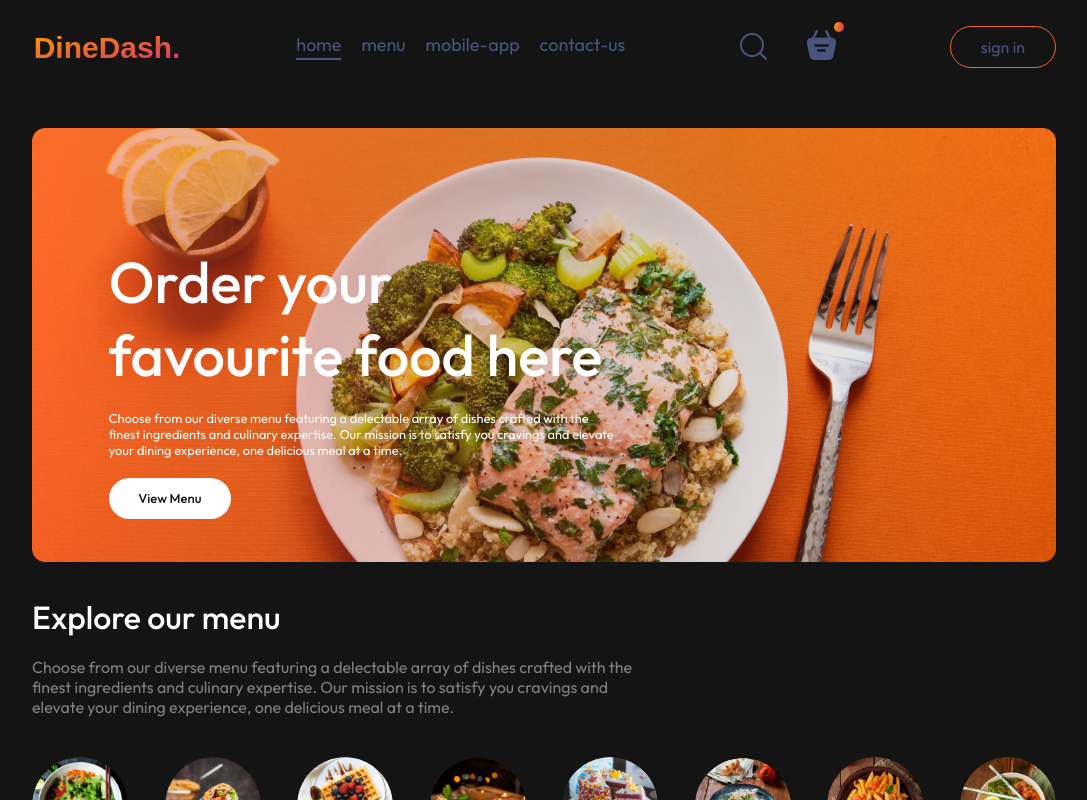
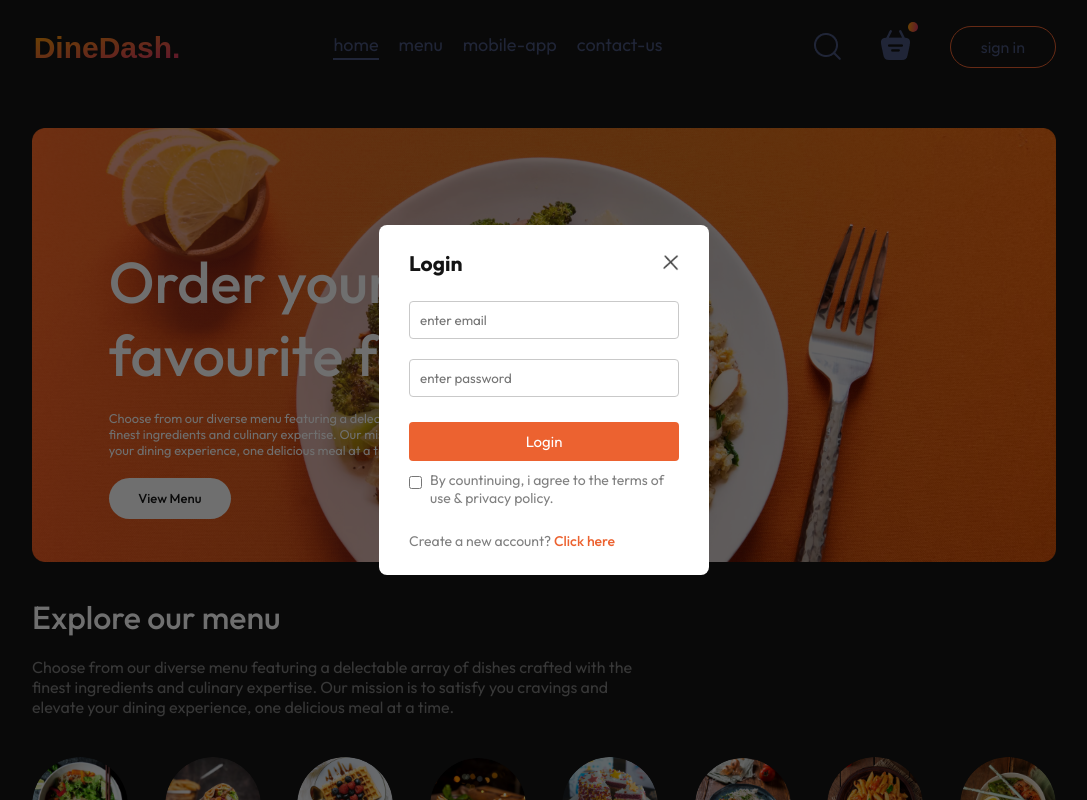
Before and after one commit to Harsh-Piplodiya/DineDash, a React (Vite) app in the folder frontend/: page / in a window 1280 px wide. Both pictures are taken after a click on the button "sign in". Shown: the top 800 px of the page, without its empty margins (96-1183 px from the left). Built offline with nearby package versions, Linux system fonts and the light colour scheme.

Commit message:
added login popup component

```diff
--- a/frontend/src/App.jsx
+++ b/frontend/src/App.jsx
@@ -1,24 +1,26 @@
 import React from 'react';
 import { useState } from 'react';
+import { Route, Routes } from 'react-router-dom';
 
 import Navbar from './components/navbar/Navbar';
-import { Route, Routes } from 'react-router-dom';
 import Home from './pages/home/Home';
 import Cart from './pages/cart/Cart';
 import PlaceOrder from './pages/placeOrder/PlaceOrder';
 import Footer from './components/footer/Footer';
+import LoginPopup from './components/loginPopup/LoginPopup';
 
 function App() {
-  const [count, setCount] = useState(0)
+  const [ showLogin, setShowLogin ] = useState(false);
 
   return (
       <>
+        {showLogin ? <LoginPopup setShowLogin={setShowLogin} /> : <></>}
         <div className='app'>
-          <Navbar />
+          <Navbar setShowLogin={setShowLogin} />
           <Routes>
             <Route path='/' element={<Home/>} />
-            <Route path='/cart' element={<Cart/>} />
-            <Route path='/placeOrder' element={<PlaceOrder/>} />
+            <Route path='/cart' element={<Cart />} />
+            <Route path='/placeOrder' element={<PlaceOrder />} />
           </Routes>
         </div>
         <Footer />
--- /dev/null
+++ b/frontend/src/components/loginPopup/LoginPopup.jsx
@@ -0,0 +1,46 @@
+import React, { useState } from 'react';
+import './loginPopup.css';
+import { assets } from '../../assets/assets';
+
+const LoginPopup = ({ setShowLogin }) => {
+    const [ currentState, setCurrentState ] = useState("login");
+
+    return (
+    <div className='login-popup'>
+        <form className='login-popup-container'>
+            <div className="login-popup-title">
+                <h2>
+                    {
+                        currentState === "login"
+                        ? "Login"
+                        : "Sign up"
+                    }
+                </h2>
+                <img onClick={() => setShowLogin(false)} src={ assets.cross_icon } alt="close the tab" />
+            </div>
+            <div className="login-popup-inputs">
+                {/* if the user wanna sign up than the name of the user will be asked else the name input field will be hidden. */}
+                {
+                    currentState === "login"
+                    ? <></>
+                    :  <input type="text" placeholder='enter name' required />
+                }
+                <input type="email" placeholder='enter email' required />
+                <input type="password" placeholder='enter password' required />
+            </div>
+            <button>{ currentState === "signup" ? "Create Account" : "Login" }</button>
+            <div className="login-popup-condition">
+                <input type="checkbox" required />
+                <p>By countinuing, i agree to the terms of use & privacy policy.</p>
+            </div>
+            {
+                currentState === "login"
+                ? <p>Create a new account? <span onClick={() => setCurrentState("signup")}>Click here</span></p>
+                : <p>Already have an account? <span onClick={() => setCurrentState("login")}>Login here</span></p>
+            }
+        </form>
+    </div>
+  )
+}
+
+export default LoginPopup;
--- /dev/null
+++ b/frontend/src/components/loginPopup/loginPopup.css
@@ -0,0 +1,74 @@
+.login-popup {
+    position: absolute;
+    z-index: 1;
+    width: 100%;
+    height: 100%;
+    background-color: #00000090;
+    display: grid;
+}
+
+.login-popup-container {
+    place-self: center;
+    width: max(23vw, 330px);
+    color: #808080;
+    background-color: white;
+    display: flex;
+    flex-direction: column;
+    gap: 25px;
+    padding: 25px 30px;
+    border-radius: 8px;
+    font-size: 14px;
+    animation: fadeIn 0.5s;
+}
+
+.login-popup-title {
+    display: flex;
+    justify-content: space-between;
+    align-items: center;
+    color: #141414;
+}
+
+.login-popup-title img {
+    width: 16px;
+    cursor: pointer;
+}
+
+.login-popup-inputs {
+    display: flex;
+    flex-direction: column;
+    gap: 20px;
+}
+
+.login-popup-inputs input {
+    outline: none;
+    border: 1px solid #c9c9c9;
+    padding: 10px;
+    border-radius: 4px;
+}
+
+.login-popup-container button {
+    border: none;
+    padding: 10px;
+    border-radius: 4px;
+    color: white;
+    background-color: rgb(236, 98, 48);
+    font-size: 15px;
+    cursor: pointer;
+}
+
+.login-popup-condition {
+    display: flex;
+    align-items: start;
+    gap: 8px;
+    margin-top: -15px;
+}
+
+.login-popup-condition input {
+    margin-top: 5px;
+}
+
+.login-popup p span {
+    color: rgb(236, 98, 48);
+    font-weight: 500;
+    cursor: pointer;
+}
--- a/frontend/src/components/navbar/Navbar.jsx
+++ b/frontend/src/components/navbar/Navbar.jsx
@@ -3,7 +3,7 @@
 import { assets } from '../../assets/assets';
 import { Link } from 'react-router-dom';
 
-const Navbar = () => {
+const Navbar = ({ setShowLogin }) => {
 
     const [ menu, setMenu ] = useState("home");
 
@@ -24,9 +24,8 @@
                 <img src={ assets.basket_icon } alt="cart icon" />
                 <div className="dot"></div>
             </div>
+            <button onClick={() => setShowLogin(true)} >sign in</button>
         </div>
-
-        <button>sign in</button>
     </div>
     )
 }
```
